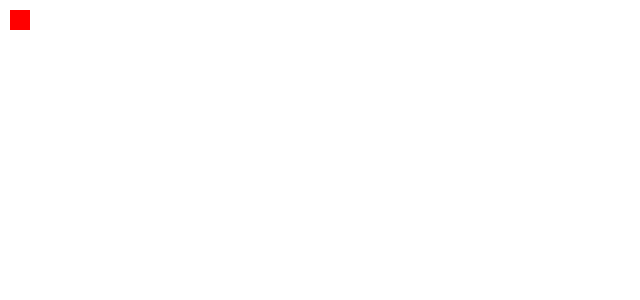
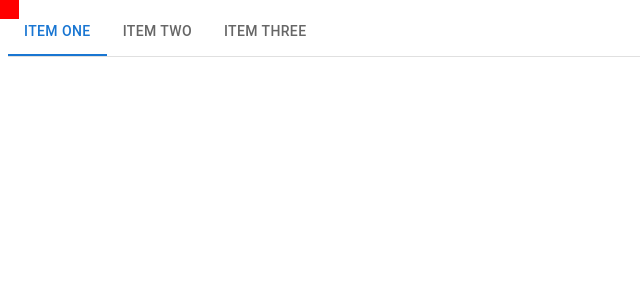
Before and after one commit to UofS-CEPHIL/modelcollab, a React (Create React App) app: page / in a window 1280 px wide. Shown: the top 300 px of the page, without its empty margins (0-640 px from the left). Built offline with nearby package versions, Linux system fonts and the light colour scheme.

Commit message:
Started working on the Toolbar. Need to stop the box from moving into the Toolbar boundary

```diff
--- a/src/main/ts/App.tsx
+++ b/src/main/ts/App.tsx
@@ -1,9 +1,33 @@
-import React from 'react';
+import React, { Fragment, useRef } from 'react';
 import Canvas from "./components/Canvas"
+import Toolbar from "./components/Toolbar/Toolbar"
+
 
 function App() {
+    const divRef = useRef<HTMLDivElement>(null)
+
+    let DOMReact: DOMRect | undefined | null = divRef.current?.getClientRects().item(0)
+
+    let maxX: number = -1
+    let maxY: number = -1
+
+    if (DOMReact !== undefined && DOMReact !== null ){
+        maxX = DOMReact.x
+        maxY = DOMReact.y
+    }
+
+    console.log(maxX, maxY)
+
     return (
-        <Canvas />
+        <Fragment>
+            <Toolbar/>
+
+            <div ref = {divRef}>
+                <Canvas maxX = {maxX} maxY = {maxY}/>
+            </div>
+
+        </Fragment>
+
     );
 }
 
--- a/src/main/ts/components/Canvas.tsx
+++ b/src/main/ts/components/Canvas.tsx
@@ -1,10 +1,16 @@
 import React, { FC, useState } from 'react';
 import Stock from "./Stock";
 
-const Canvas: FC<any> = () => {
+interface Props {
+    maxX: number;
+    maxY: number
+}
+
+const Canvas: FC<any> = ( props: Props ) => {
     return (
+
         <div>
-            <Stock x={10} y={10} color={'red'} />
+            <Stock x={props.maxX} y={props.maxY} color={'red'} />
         </div>
     );
 }
--- a/src/main/ts/components/Stock.tsx
+++ b/src/main/ts/components/Stock.tsx
@@ -10,6 +10,8 @@ interface Props {
 }
 
 interface State {
+    maxX: number;
+    maxY: number;
     x: number;
     y: number;
     color: string;
@@ -17,8 +19,12 @@ interface State {
 
 const Stock: FC<Props> = (props: Props) => {
 
+
+
     const [state, setState] = useState<State>(
         {
+            maxX: props.x,
+            maxY: props.y,
             x: props.x,
             y: props.y,
             color: props.color
--- /dev/null
+++ b/src/main/ts/components/Toolbar/Toolbar.tsx
@@ -0,0 +1,32 @@
+import React from 'react';
+import Tabs from '@mui/material/Tabs';
+import Tab from '@mui/material/Tab';
+import Box from '@mui/material/Box';
+
+
+function a11yProps(index: number) {
+  return {
+    id: `simple-tab-${index}`,
+    'aria-controls': `simple-tabpanel-${index}`,
+  };
+}
+
+export default function BasicTabs() {
+  const [value, setValue] = React.useState(0);
+
+  const handleChange = (event: React.SyntheticEvent, newValue: number) => {
+    setValue(newValue);
+  };
+
+  return (
+    <Box sx={{ width: '100%' }}>
+      <Box sx={{ borderBottom: 1, borderColor: 'divider' }}>
+        <Tabs value={value} onChange={handleChange} aria-label="basic tabs example">
+          <Tab label="Item One" {...a11yProps(0)} />
+          <Tab label="Item Two" {...a11yProps(1)} />
+          <Tab label="Item Three" {...a11yProps(2)} />
+        </Tabs>
+      </Box>
+    </Box>
+  );
+}
```
